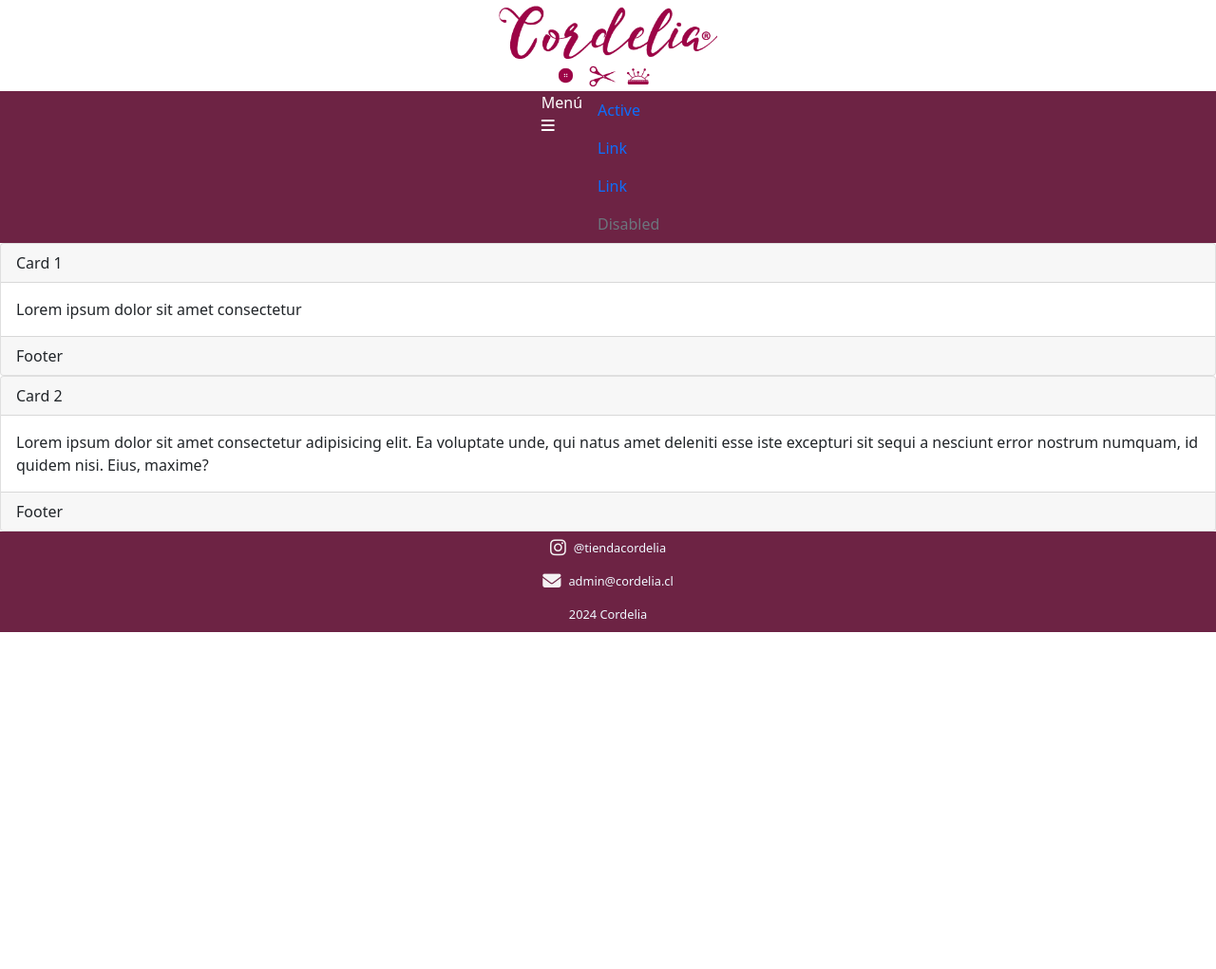
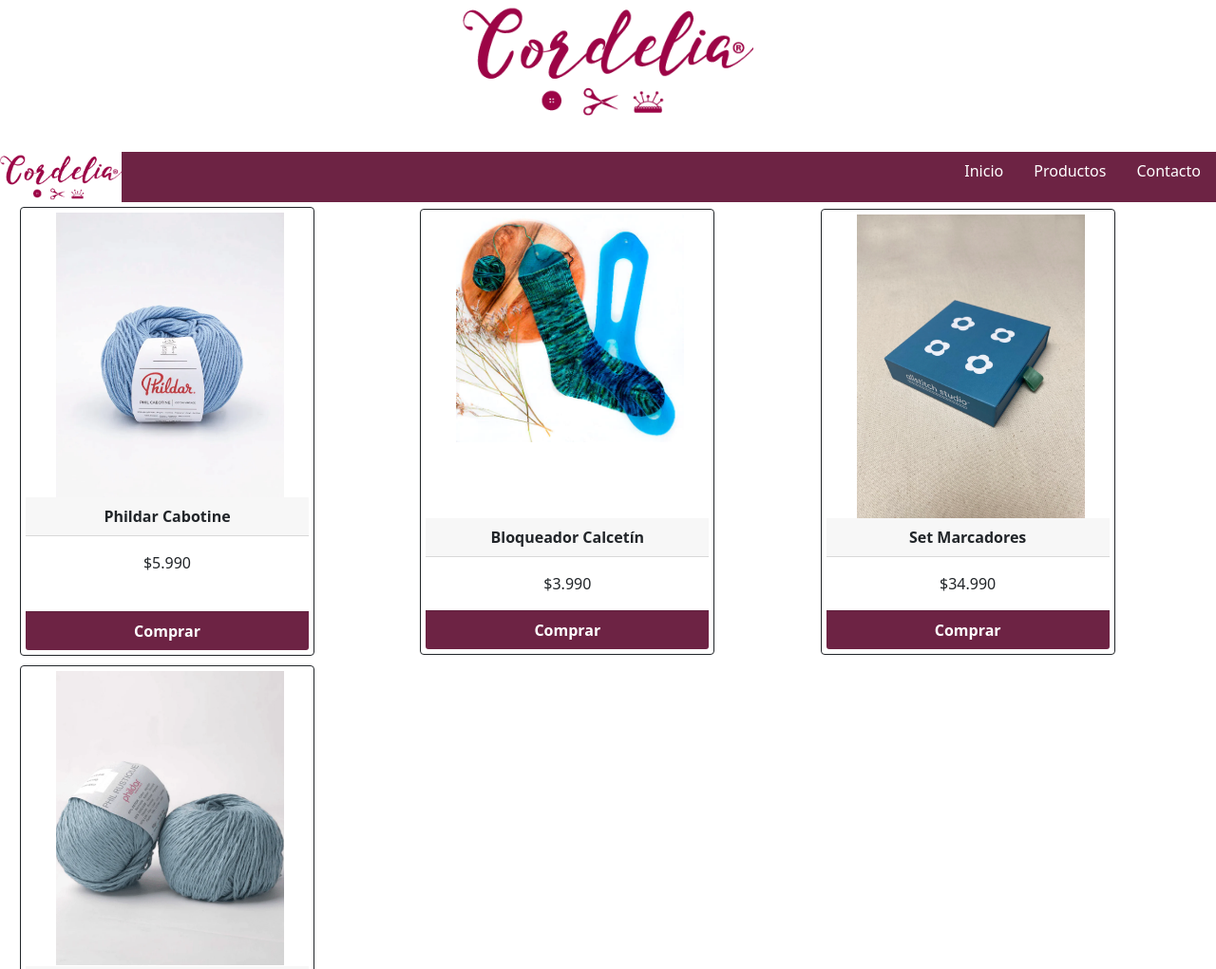
Before and after one commit to teremonardes/prueba2, a plain HTML site: page index.html in a window 1280 px wide. Shown: the top 1021 px of the page at 95% size. Before the commit the page ends 800 px from the top, so only its background shows below. Drawn offline with nearby package versions, Linux system fonts and the light colour scheme.

Commit message:
visualpc

```diff
--- a/assets/css/style.css
+++ b/assets/css/style.css
@@ -28,12 +28,75 @@ menu {
   background-color: rgb(109, 35, 68);
   color: white;
   display: flex;
+
   justify-content: center;
   grid-area: menu;
 }
 
+menu img {
+  width: 8rem;
+  background-color: white;
+  margin: 0;
+}
+
+.grid-container2 {
+  display: grid;
+  display: flex;
+  flex-direction: column;
+  align-items: center;
+  width: 100%;
+}
+
+.grid-item {
+  width: 20rem;
+}
+
+.card {
+  display: flex;
+  flex-direction: column;
+  width: auto;
+  border: solid 1px;
+  margin: 5px;
+  padding: 5px;
+  text-align: center;
+}
+.card-body {
+  flex-grow: 1;
+}
+
+.card-footer {
+  font-weight: 900;
+  background-color: rgb(109, 35, 68);
+  color: white;
+  transition: background-color 0.5s ease;
+}
+
+.card-footer:hover {
+  background-color: rgb(125, 144, 174);
+}
+
+.card-header {
+  font-weight: 700;
+}
+
+.card img {
+  display: flex;
+  width: 15rem;
+  margin-left: 2rem;
+  transition: all 0.5s ease-in;
+}
+
+.card img:hover {
+  width: 19rem;
+  margin-left: 0;
+}
+
 main {
   grid-area: main;
+  background-color: white;
+  height: auto;
+  padding-left: 1rem;
+  display: flex;
 }
 footer {
   grid-area: footer;
@@ -41,7 +104,7 @@ footer {
   flex-direction: column;
   align-items: center;
   font-size: 0.8rem;
-  background-color:  rgb(109, 35, 68);
+  background-color: rgb(109, 35, 68);
   color: aliceblue;
 }
 
@@ -52,8 +115,7 @@ footer {
 .mail {
   display: flex;
   width: 100%;
-    justify-content:center;
-
+  justify-content: center;
 }
 
 .instagram {
@@ -61,17 +123,14 @@ footer {
   width: 100%;
   justify-content: center;
   margin-top: 0.5rem;
-
 }
 
-
-.mail i, .instagram i {
+.mail i,
+.instagram i {
   font-size: 1.2rem;
-    color:  rgb(244, 242, 243);
+  color: rgb(244, 242, 243);
   margin-right: 0.5rem;
-
 }
-
 
 @media (max-width: 567px) {
   .nav {
@@ -87,6 +146,50 @@ width: 100%;
     padding: 1rem;
     grid-area: menu;
   }
+}
 
+@media (min-width: 568px) {
+  .flex-item-1 {
+    display: none;
+  }
+  .flex-item-2 {
+    display: none;
+  }
+
+  menu {
+    background-color: rgb(109, 35, 68);
+    color: white;
+    grid-area: menu;
+    flex-direction: row;
+    width: 100%;
+    justify-content: space-between;
 
   }
+
+  nav {
+    display: flex;
+    flex-direction: row;
+  }
+
+  menu img {
+    width: 8rem;
+    background-color: white;
+  }
+
+  .grid-container2 {
+    display: grid;
+    grid-template-columns: 1fr 1fr 1fr;
+  }
+
+  header {
+      height: 10rem;
+
+  }
+
+  header img {
+    height: 8rem;
+  }
+menu nav {
+color:white;
+}
+}
--- a/index.html
+++ b/index.html
@@ -16,7 +16,7 @@
     <link rel="stylesheet" href="assets/css/style.css" />
   </head>
   <body>
-    <header>
+    <header id="header">
       <img
         src="assets/imgs/33947059-3155-b83a-e69c-5c0fb9546549.png"
         alt="logo"
@@ -25,38 +25,69 @@
     <div class="grid-container">
       <menu>
         <div class="menu-s flex">
+          <img
+            src="assets/imgs/33947059-3155-b83a-e69c-5c0fb9546549.png"
+            alt="logo"
+          />
           <div class="flex-item-1">Menú</div>
           <i class="flex-item-2 fa-solid fa-bars"></i>
         </div>
 
-        <nav class="nav flex-column">
-          <a class="nav-link active" aria-current="page" href="#">Active</a>
-          <a class="nav-link" href="#">Link</a>
-          <a class="nav-link" href="#">Link</a>
-          <a class="nav-link disabled">Disabled</a>
+        <nav class="nav">
+          <a class="nav-link activet text-white" aria-current="page" href="#header">Inicio</a>
+          <a class="nav-link text-white" href="#main">Productos</a>
+          <a class="nav-link text-white" href="#footer">Contacto</a>
         </nav>
       </menu>
-      <main>
-        <div class="cards">
-          <div class="card">
-            <div class="card-header">Card 1</div>
-            <div class="card-body">Lorem ipsum dolor sit amet consectetur</div>
-            <div class="card-footer">Footer</div>
+      <main id="main">
+        <div class="grid-container2">
+          <div class="grid-item">
+            <div class="card" style="height: 473px;">
+              <img
+                src="assets/imgs/40536_1004_S1-1200x1200_900x.webp"
+                alt="lana"
+              />
+              <div class="card-header">Phildar Cabotine</div>
+              <div class="card-body">$5.990</div>
+              <div class="card-footer">Comprar</div>
+            </div>
           </div>
-          <div class="card">
-            <div class="card-header">Card 2</div>
-            <div class="card-body">
-              Lorem ipsum dolor sit amet consectetur adipisicing elit. Ea
-              voluptate unde, qui natus amet deleniti esse iste excepturi sit
-              sequi a nesciunt error nostrum numquam, id quidem nisi. Eius,
-              maxime?
+          <div class="grid-item">
+            <div class="card">
+              <img
+                src="assets/imgs/Aqua-Sock-Blocker-_1_1_500x500.webp"
+                alt="bloqueador calcetin"
+              />
+              <div class="card-header" style="margin-top: 5rem">
+                Bloqueador Calcetín
+              </div>
+              <div class="card-body">$3.990</div>
+              <div class="card-footer">Comprar</div>
             </div>
-            <div class="card-footer">Footer</div>
+          </div>
+          <div class="grid-item">
+            <div class="card">
+              <img src="assets/imgs/Box-Set-1_1024x1024@2x.webp" alt="lana" />
+              <div class="card-header">Set Marcadores</div>
+              <div class="card-body">$34.990</div>
+              <div class="card-footer">Comprar</div>
+            </div>
+          </div>
+          <div class="grid-item">
+            <div class="card">
+              <img
+                src="assets/imgs/X_screenshot2020-06-27at19-36-441034_bfefe1a4-873e-429a-80bc-7b0f9041097e.webp"
+                alt="lana"
+              />
+              <div class="card-header">Phildar Rustique</div>
+              <div class="card-body">$5.990</div>
+              <div class="card-footer">Comprar</div>
+            </div>
           </div>
         </div>
       </main>
 
-      <footer>
+      <footer id="footer">
         <div class="instagram">
           <i class="fa-brands fa-instagram"> </i>
           <p>@tiendacordelia</p>
@@ -64,9 +95,8 @@
         <div class="mail">
           <i class="fa-solid fa-envelope"></i>
           <p>admin@cordelia.cl</p>
-
         </div>
-        <div class="cordelia"> 2024 Cordelia</div>
+        <div class="cordelia">2024 Cordelia</div>
       </footer>
     </div>
   </body>
```
Also changed, not shown: assets/imgs/40536_1004_S1-1200x1200_900x.webp (added), assets/imgs/Aqua-Sock-Blocker-_1_1_500x500.webp (added), assets/imgs/Box-Set-1_1024x1024@2x.webp (added), assets/imgs/X_screenshot2020-06-27at19-36-441034_bfefe1a4-873e-429a-80bc-7b0f9041097e.webp (added). Lines whose indentation alone changed are shown as unchanged.
